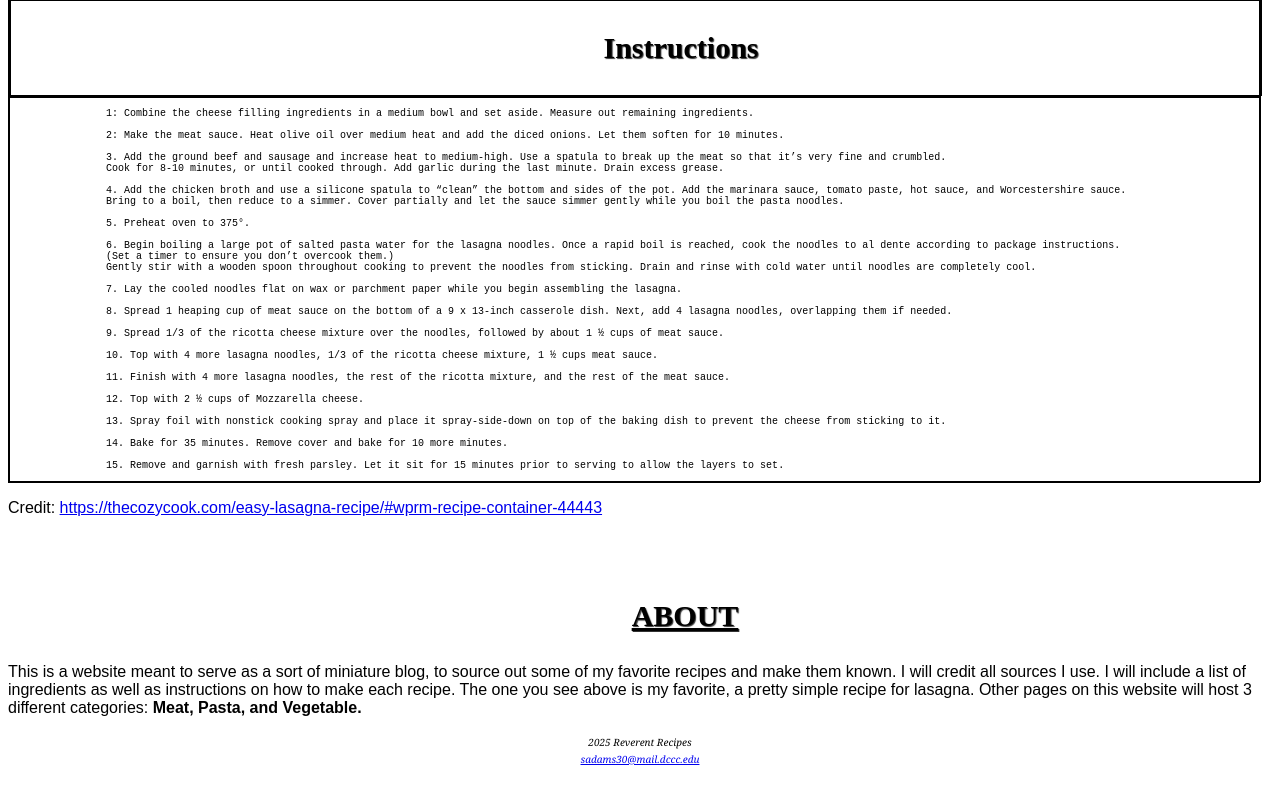
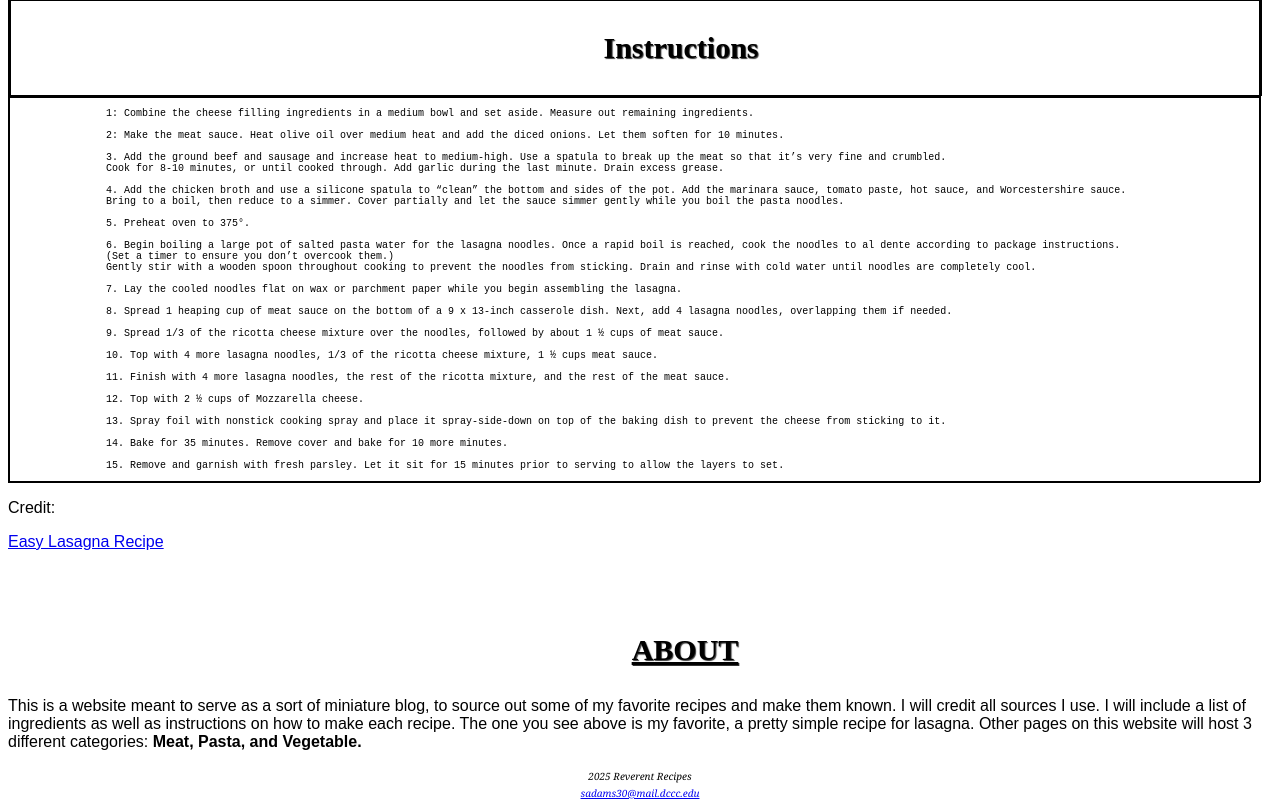
Before and after one commit to SeanM612/Reverent-Recipes, a plain HTML site: page index.html in a window 1280 px wide. Shown: the part 848-1657 px from the top of the page. Before the commit the page ends 1623 px from the top, so only its background shows below. Drawn offline with Linux system fonts and the light colour scheme.

Commit message:
Update index.html

```diff
--- a/index.html
+++ b/index.html
@@ -110,7 +110,7 @@
 		15. Remove and garnish with fresh parsley. Let it sit for 15 minutes prior to serving to allow the layers to set.</pre></div>
 
 		</div>
-	<p>Credit: <a href="url">https://thecozycook.com/easy-lasagna-recipe/#wprm-recipe-container-44443</a></p>
+	<p>Credit: <p><a href="https://thecozycook.com/easy-lasagna-recipe/#wprm-recipe-container-44443">Easy Lasagna Recipe</a></p></p>
 	<br>
 	<br>
 	<div class="alteration2">
```
